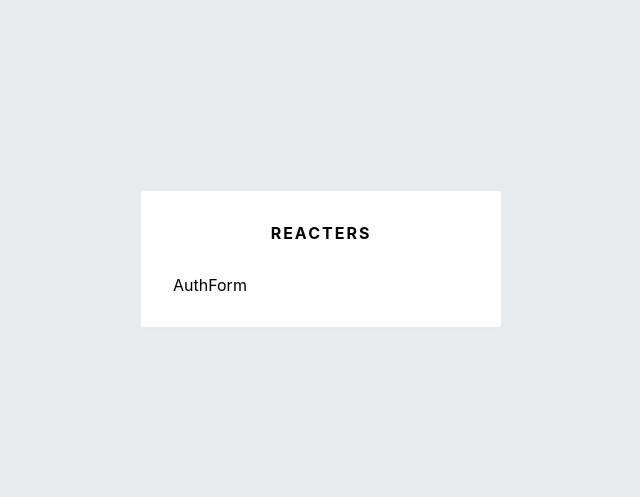
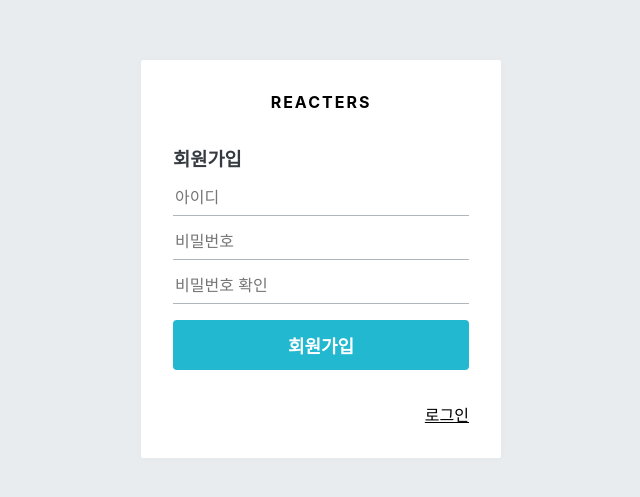
Before and after one commit to solbi0802/blog, a React (Create React App) app in the folder blog-frontend/: page /login in a window 1280 px wide. Shown: the part 141-638 px from the top of the page, without its empty margins (319-959 px from the left). Built offline with nearby package versions, Linux system fonts and the light colour scheme.

Commit message:
로그인, 회원가입 페이지 컴포넌트 추가

```diff
--- a/blog-frontend/src/components/auth/AuthForm.js
+++ b/blog-frontend/src/components/auth/AuthForm.js
@@ -1,14 +1,101 @@
 import React from 'react';
+import { Link } from 'react-router-dom';
 import styled from 'styled-components';
-
+import palette from '../../lib/styles/palette';
+import Button from '../common/Button';
 /**
  * 회원가입 또는 로그인 폼을 보여줌
  */
 
-const AuthFormBlock = styled.div``;
+const AuthFormBlock = styled.div`
+  h3 {
+    margin: 0;
+    color: ${palette.gray[8]};
+    margin-bottom: 1rem;
+  }
+`;
 
-const AuthForm = () => {
-  return <AuthFormBlock>AuthForm</AuthFormBlock>;
+/**
+ * input 스타일링
+ */
+const StyledInput = styled.input`
+  font-size: 1rem;
+  border: none;
+  border-bottom: 1px solid ${palette.gray[5]};
+  padding-bottom: 0.5rem;
+  outline: none;
+  width: 100%;
+  &:focus {
+    color: $oc-teal-7;
+    border-bootm: 1px solid ${palette.gray[7]};
+  }
+  & + & {
+    margin-top: 1rem;
+  }
+`;
+
+/**
+ * 폼 하단에 로그인 또는 회원가입 링크
+ */
+const Footer = styled.div`
+  margin-top: 2rem;
+  text-align: right;
+  a {
+      color: : ${palette.gray[6]};
+      text-decoration: underline;
+      &:hover {
+          color: ${palette.gray[9]};
+      }
+  }
+`;
+
+const ButtonWithMarginTop = styled(Button)`
+  margin-top: 1rem;
+`;
+
+const textMap = {
+  login: '로그인',
+  register: '회원가입',
+};
+
+const AuthForm = ({ type }) => {
+  const text = textMap[type];
+  return (
+    <AuthFormBlock>
+      <h3>{text}</h3>
+      <form>
+        <StyledInput
+          autoComplete="username"
+          name="username"
+          placeholder="아이디"
+        />
+        <StyledInput
+          autoComplete="new-password"
+          name="password"
+          placeholder="비밀번호"
+          type="password"
+        />
+        {type === 'register' && (
+          <StyledInput
+            autoComplete="new-password"
+            name="passwordConfirm"
+            placeholder="비밀번호 확인"
+            type="password"
+          />
+        )}
+        <ButtonWithMarginTop cyan fullWidth>
+          {text}
+        </ButtonWithMarginTop>
+      </form>
+      <Footer>
+        {type === 'login' ? (
+          <Link to="/register">회원가입</Link>
+        ) : (
+          <Link to="/login">로그인</Link>
+        )}
+      </Footer>
+    </AuthFormBlock>
+  );
 };
 
 export default AuthForm;
--- a/blog-frontend/src/components/common/Button.js
+++ b/blog-frontend/src/components/common/Button.js
@@ -1,5 +1,5 @@
 import React from 'react';
-import styled from 'styled-components';
+import styled, { css } from 'styled-components';
 import palette from '../../lib/styles/palette';
 
 const StyledButton = styled.button`
@@ -15,7 +15,24 @@
 background: ${palette.gray[8]};
  &:hover{
      background: : ${palette.gray[6]};
- }`;
+ }
+ ${(props) =>
+   props.fullWidth &&
+   css`
+     padding-top: 0.75rem;
+     padding-bottom: 0.75rem;
+     width: 100%;
+     font-size: 1.125rem;
+   `}
+   ${(props) =>
+     props.cyan &&
+     css`
+       background: ${palette.cyan[5]};
+       &:hover {
+         background: ${palette.cyan[4]};
+       }
+     `}
+ `;
 
 const Button = (props) => <StyledButton {...props} />;
 
--- a/blog-frontend/src/pages/LoginPage.js
+++ b/blog-frontend/src/pages/LoginPage.js
@@ -5,7 +5,7 @@
 const LoginPage = () => {
   return (
     <AuthTemplate>
-      <AuthForm />
+      <AuthForm type="register" />
     </AuthTemplate>
   );
 };
```
